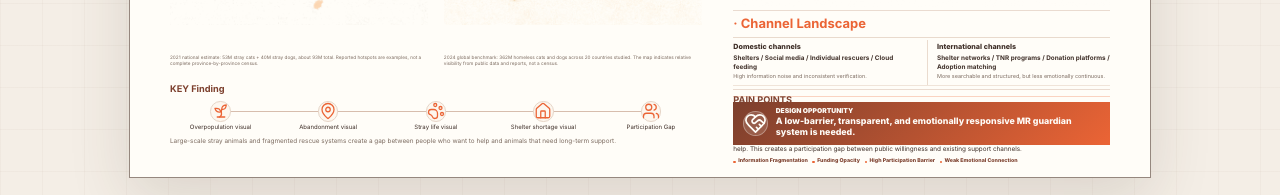
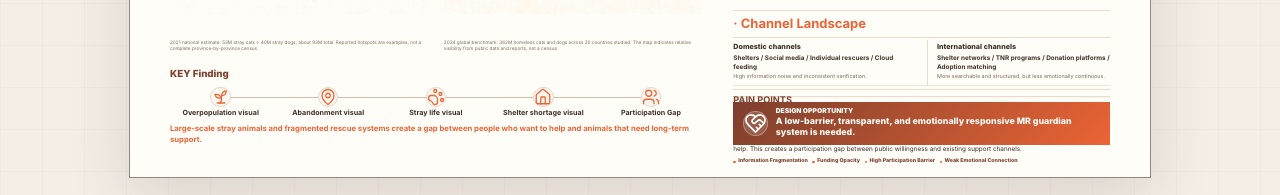
Before and after one commit to laiyinheng-spec/guardian-space-portfolio, a React (Vite) app: page / in a window 1280 px wide. Shown: the part 584-779 px from the top of the page. Built offline with nearby package versions, Linux system fonts and the light colour scheme.

Commit message:
save page02 before map details

```diff
--- a/src/styles/global.css
+++ b/src/styles/global.css
@@ -182,6 +182,8 @@
 
 .page02-key-finding .page02-module-title {
   margin-bottom: 0;
+  font-size: 1.04cqw;
+  font-weight: 800;
 }
 
 .page02-finding-flow {
@@ -226,16 +228,18 @@
 .page02-finding-node p {
   margin: 0;
   color: var(--color-text-main);
-  font-size: 0.64cqw;
-  line-height: 1.18;
+  font-size: 0.76cqw;
+  font-weight: 650;
+  line-height: 1.22;
 }
 
 .page02-finding-sentence {
   max-width: 60cqw;
   margin: 0;
-  color: var(--color-text-secondary);
-  font-size: 0.68cqw;
-  line-height: 1.34;
+  color: #eb6435;
+  font-size: 0.82cqw;
+  font-weight: 750;
+  line-height: 1.38;
 }
 
 .page02-research-block,
```
Also changed, not shown: 4 other files (tests, documents, lock files or other folders).
